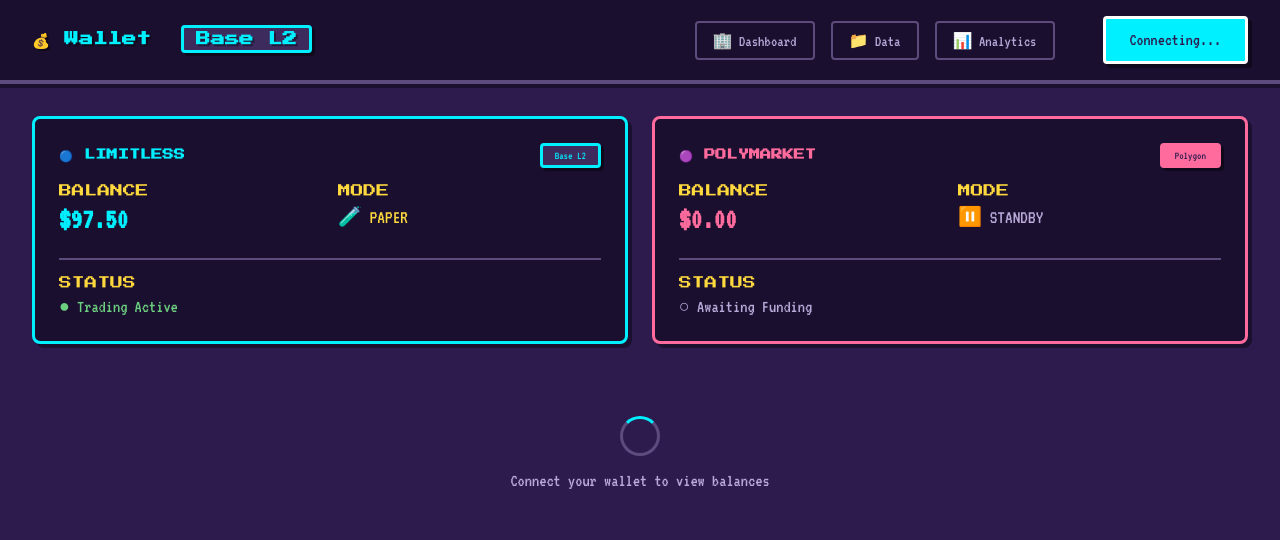
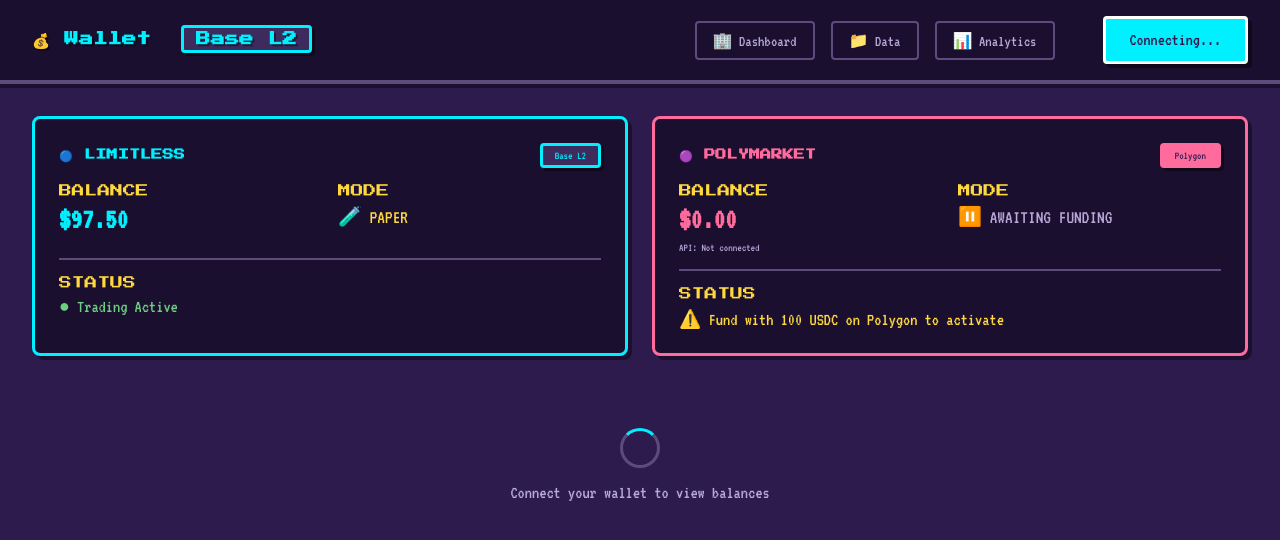
Before and after one commit to airickeff-af/mission-control-v2, a plain HTML site: page limitless/wallet-viewer.html in a window 1280 px wide. Drawn offline with nearby package versions, Linux system fonts and the light colour scheme.

Commit message:
Update Polymarket status - API checked, awaiting 100 USDC funding

```diff
--- a/limitless/wallet-viewer.html
+++ b/limitless/wallet-viewer.html
@@ -436,15 +436,16 @@
           <div>
             <div class="card-title" style="font-size: 0.8rem;">Balance</div>
             <div class="card-value" id="polymarket-balance" style="font-size: 1.8rem; color: var(--accent-secondary);">$0.00</div>
+            <div style="font-size: 0.7rem; color: var(--text-secondary); margin-top: 0.25rem;">API: Not connected</div>
           </div>
           <div>
             <div class="card-title" style="font-size: 0.8rem;">Mode</div>
-            <div style="font-size: 1.2rem; color: var(--text-secondary);">⏸️ STANDBY</div>
+            <div style="font-size: 1.2rem; color: var(--text-secondary);">⏸️ AWAITING FUNDING</div>
           </div>
         </div>
         <div style="margin-top: 1rem; padding-top: 1rem; border-top: 2px solid var(--border-color);">
           <div class="card-title" style="font-size: 0.8rem;">Status</div>
-          <div id="polymarket-status" style="color: var(--text-secondary);">○ Awaiting Funding</div>
+          <div id="polymarket-status" style="color: var(--accent-warning);">⚠️ Fund with 100 USDC on Polygon to activate</div>
         </div>
       </div>
     </div>
```
